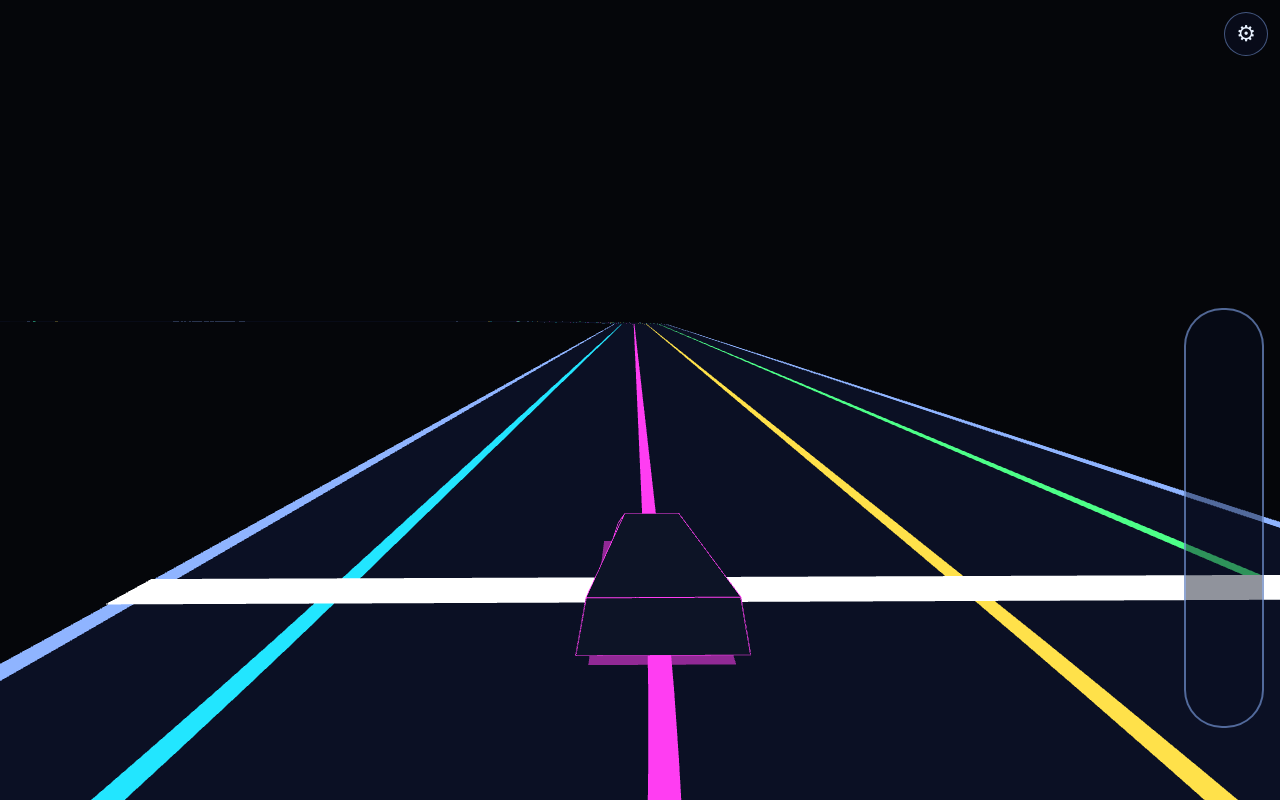
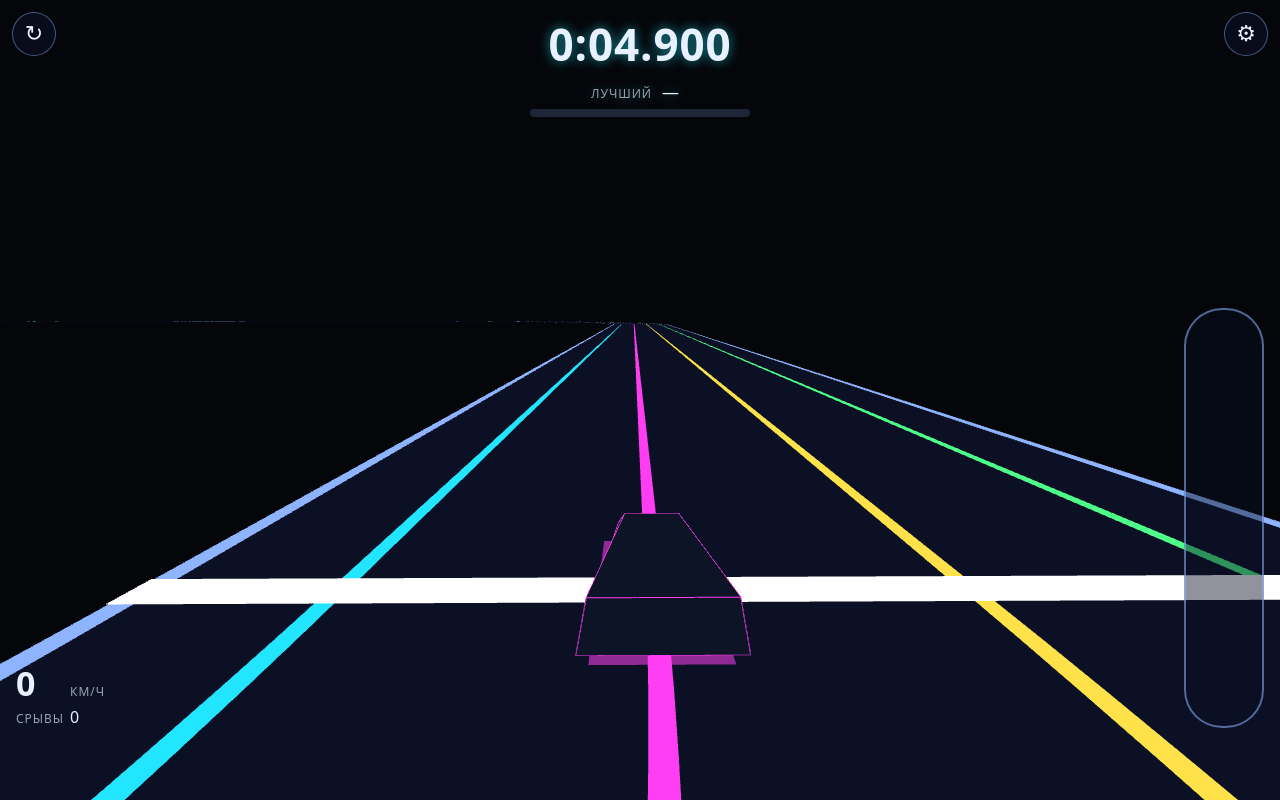
Before and after one commit to pavelmiskevich/limitlap, a website built with Vite: page apps/web/index.html in a window 1280 px wide. Built offline with nearby package versions, Linux system fonts and the light colour scheme; animation ran at ten frames a second.

Commit message:
HUD: время круга, лучший круг, разница с ghost, шкала сцепления; мгновенный рестарт

```diff
--- a/apps/web/src/app.ts
+++ b/apps/web/src/app.ts
@@ -15,6 +15,7 @@ import {
   buildGhost,
   ghostDistanceAt,
   ghostKey,
+  ghostTimeAt,
   loadGhost,
   recordBestLap,
   saveGhost,
@@ -22,6 +23,7 @@ import {
   type GhostRecord,
 } from './game/ghost.ts';
 import { createSession, type Session } from './game/session.ts';
+import { createHud } from './hud/hud.ts';
 import { createControls } from './input/controls.ts';
 import { combine } from './input/input.ts';
 import { createKeyboard } from './input/keyboard.ts';
@@ -117,13 +119,13 @@ export function startApp(root: HTMLElement): void {
 
   let view: 'chase' | 'overview' = 'chase';
   let snapCamera = true;
-  const keyboard = createKeyboard(window, {
-    onRestart: () => {
-      session.reset();
-      snapCamera = true;
-    },
-  });
+  const restart = () => {
+    session.reset();
+    snapCamera = true;
+  };
+  const keyboard = createKeyboard(window, { onRestart: restart });
   const controls = createControls(root);
+  const hud = createHud(root, { onRestart: restart });
   const input = combine([keyboard, controls.source]);
   window.addEventListener('keydown', (event) => {
     if (event.code === 'KeyC' && !event.repeat) {
@@ -153,6 +155,18 @@ export function startApp(root: HTMLElement): void {
     render(alpha, dt) {
       const distance = session.renderDistance(alpha);
       car.update(path, distance, fx.toNumber(session.state.slip), dt);
+
+      const { state } = session;
+      const lapTicks = state.tick - fx.toNumber(state.lapStart);
+      const ghostTime = ghost ? ghostTimeAt(ghost, fx.toNumber(state.distance)) : null;
+      hud.update({
+        lapTime: Math.max(0, lapTicks),
+        best: ghost ? ghost.lapTime : null,
+        delta: ghostTime === null ? null : lapTicks - ghostTime,
+        speed: fx.toNumber(state.speed),
+        grip: fx.toNumber(state.grip),
+        deslots: session.events.filter((e) => e.type === 'deslot').length,
+      });
 
       const sinceLapStart = session.previous.tick + alpha - fx.toNumber(session.state.lapStart);
       const ghostDistance = ghost ? ghostDistanceAt(ghost, sinceLapStart) : null;
--- a/apps/web/src/game/ghost.ts
+++ b/apps/web/src/game/ghost.ts
@@ -115,3 +115,29 @@ export function saveGhost(key: string, record: GhostRecord): void {
     // Storage full or blocked: the ghost just is not kept.
   }
 }
+
+/**
+ * Ticks into its lap at which the ghost covered `distanceIntoLap` metres, or
+ * `null` if it never got that far within the lap. Used for the live gap.
+ */
+export function ghostTimeAt(ghost: Ghost, distanceIntoLap: number): number | null {
+  const start = ghostDistanceAt(ghost, 0);
+  const end = ghostDistanceAt(ghost, ghost.lapTime);
+  if (start === null || end === null) return null;
+  const target = start + distanceIntoLap;
+  if (distanceIntoLap < 0 || target > end) return null;
+
+  // Distances never decrease: binary search for the tick, then interpolate inside it.
+  const d = ghost.distances;
+  let low = Math.floor(ghost.lapStart);
+  let high = Math.min(Math.ceil(ghost.lapStart + ghost.lapTime), d.length - 1);
+  while (high - low > 1) {
+    const mid = (low + high) >> 1;
+    if ((d[mid] ?? 0) < target) low = mid;
+    else high = mid;
+  }
+  const from = d[low] ?? 0;
+  const to = d[high] ?? from;
+  const moment = to > from ? low + (target - from) / (to - from) : high;
+  return Math.max(0, moment - ghost.lapStart);
+}
--- /dev/null
+++ b/apps/web/src/hud/format.ts
@@ -0,0 +1,23 @@
+import { TICKS_PER_SECOND } from '@limitlap/sim';
+
+/** `m:ss.mmm` from simulation ticks. */
+export function formatLapTime(ticks: number): string {
+  const ms = Math.round((ticks / TICKS_PER_SECOND) * 1000);
+  const minutes = Math.floor(ms / 60_000);
+  const seconds = Math.floor((ms % 60_000) / 1000);
+  return `${minutes}:${String(seconds).padStart(2, '0')}.${String(ms % 1000).padStart(3, '0')}`;
+}
+
+/** Gap to the ghost: `+0.231` slower, `−0.150` faster (a real minus sign). */
+export function formatDelta(ticks: number): string {
+  const ms = Math.round((ticks / TICKS_PER_SECOND) * 1000);
+  const text = (Math.abs(ms) / 1000).toFixed(3);
+  if (ms > 0) return `+${text}`;
+  if (ms < 0) return `−${text}`;
+  return text;
+}
+
+/** Whole km/h from m/s. */
+export function formatSpeed(metresPerSecond: number): string {
+  return String(Math.round(metresPerSecond * 3.6));
+}
--- /dev/null
+++ b/apps/web/src/hud/hud.ts
@@ -0,0 +1,63 @@
+/**
+ * HUD at the top of the screen, where the chase camera only shows sky:
+ * lap time, best lap, live gap to the ghost, grip meter, speed, deslots.
+ */
+
+import { formatDelta, formatLapTime, formatSpeed } from './format.ts';
+
+export interface HudModel {
+  /** Current lap time, ticks. */
+  lapTime: number;
+  /** Best lap, ticks, or `null` before the first lap. */
+  best: number | null;
+  /** Gap to the ghost at the same point of the lap, ticks; `null` without a ghost. */
+  delta: number | null;
+  /** m/s. */
+  speed: number;
+  /** Grip meter, 0…1. */
+  grip: number;
+  deslots: number;
+}
+
+export interface Hud {
+  update(model: HudModel): void;
+}
+
+export function createHud(root: HTMLElement, { onRestart }: { onRestart: () => void }): Hud {
+  const hud = document.createElement('div');
+  hud.className = 'hud';
+  hud.innerHTML = `
+    <button type="button" class="restart" aria-label="Заново">↻</button>
+    <div class="hud-top">
+      <div class="lap-time">0:00.000</div>
+      <div class="hud-row"><span class="label">лучший</span><span class="best">—</span><span class="delta"></span></div>
+      <div class="grip"><div class="grip-fill"></div></div>
+    </div>
+    <div class="hud-bottom">
+      <span class="speed">0</span><span class="unit">км/ч</span>
+      <span class="deslots-label">срывы</span><span class="deslots">0</span>
+    </div>`;
+  root.append(hud);
+
+  const get = <T extends HTMLElement>(selector: string) => hud.querySelector(selector) as T;
+  const lapTime = get('.lap-time');
+  const best = get('.best');
+  const delta = get('.delta');
+  const gripFill = get('.grip-fill');
+  const speed = get('.speed');
+  const deslots = get('.deslots');
+  get('.restart').addEventListener('click', onRestart);
+
+  return {
+    update(model) {
+      lapTime.textContent = formatLapTime(model.lapTime);
+      best.textContent = model.best === null ? '—' : formatLapTime(model.best);
+      delta.textContent = model.delta === null ? '' : formatDelta(model.delta);
+      delta.classList.toggle('slower', model.delta !== null && model.delta > 0);
+      delta.classList.toggle('faster', model.delta !== null && model.delta < 0);
+      gripFill.style.width = `${Math.round(Math.min(1, Math.max(0, model.grip)) * 100)}%`;
+      speed.textContent = formatSpeed(model.speed);
+      deslots.textContent = String(model.deslots);
+    },
+  };
+}
--- a/apps/web/src/style.css
+++ b/apps/web/src/style.css
@@ -180,3 +180,101 @@ body {
   border-color: #22e6ff;
   background: rgb(34 230 255 / 18%);
 }
+
+/* ---------------------------------------------------------------- HUD */
+
+.hud {
+  position: fixed;
+  inset: 0;
+  pointer-events: none;
+  font-variant-numeric: tabular-nums;
+}
+
+.hud-top {
+  position: absolute;
+  top: max(14px, env(safe-area-inset-top));
+  left: 50%;
+  transform: translateX(-50%);
+  display: grid;
+  justify-items: center;
+  gap: 6px;
+  text-shadow: 0 0 12px rgb(34 230 255 / 60%);
+}
+
+.lap-time {
+  font-size: 44px;
+  font-weight: 700;
+  letter-spacing: 0.02em;
+}
+
+.hud-row {
+  display: flex;
+  gap: 10px;
+  align-items: baseline;
+  font-size: 17px;
+}
+
+.hud-row .label,
+.hud-bottom .unit,
+.hud-bottom .deslots-label {
+  font-size: 12px;
+  opacity: 0.65;
+  text-transform: uppercase;
+  letter-spacing: 0.08em;
+}
+
+.delta.slower {
+  color: #ff5a3c;
+}
+
+.delta.faster {
+  color: #4dff88;
+}
+
+.grip {
+  width: 220px;
+  height: 8px;
+  border-radius: 4px;
+  background: rgb(143 180 255 / 18%);
+  overflow: hidden;
+}
+
+.grip-fill {
+  height: 100%;
+  width: 0;
+  background: linear-gradient(to right, #ffe14a, #ff3b1f);
+}
+
+.hud-bottom {
+  position: absolute;
+  left: max(16px, env(safe-area-inset-left));
+  bottom: max(9vh, calc(env(safe-area-inset-bottom) + 24px));
+  display: grid;
+  grid-template-columns: auto auto;
+  column-gap: 6px;
+  align-items: baseline;
+}
+
+.hud-bottom .speed {
+  font-size: 34px;
+  font-weight: 700;
+}
+
+.restart {
+  position: fixed;
+  top: max(12px, env(safe-area-inset-top));
+  left: max(12px, env(safe-area-inset-left));
+  width: 44px;
+  height: 44px;
+  border-radius: 50%;
+  border: 1px solid rgb(143 180 255 / 45%);
+  background: rgb(10 16 36 / 60%);
+  color: var(--fg);
+  font-size: 22px;
+  pointer-events: auto;
+}
+
+.controls.hand-left ~ .hud .hud-bottom {
+  left: auto;
+  right: max(16px, env(safe-area-inset-right));
+}
```
Also changed, not shown: apps/web/src/game/ghost.test.ts (+25 -0 lines), apps/web/src/hud/format.test.ts (added, +29 -0 lines), apps/web/src/hud/hud.test.ts (added, +46 -0 lines).
